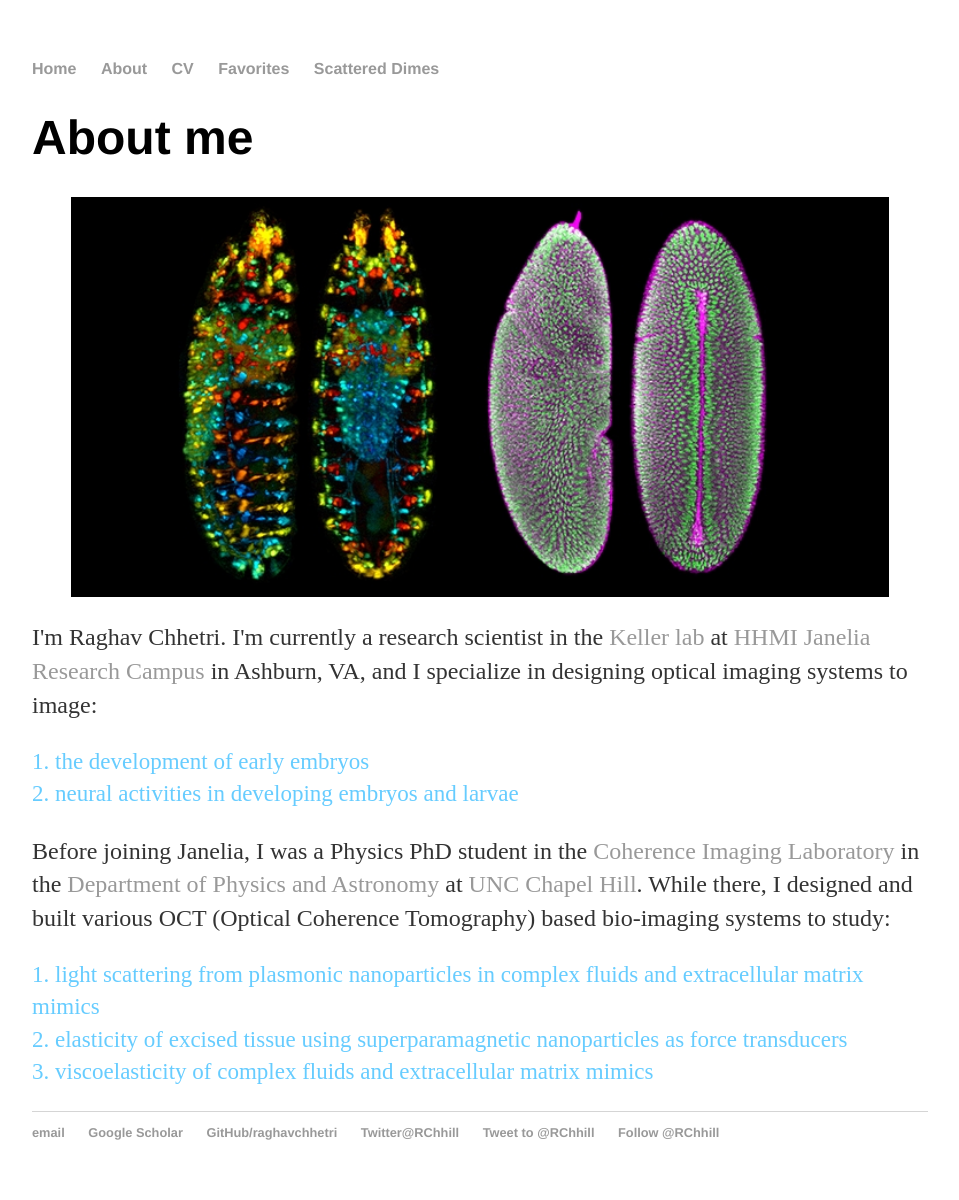
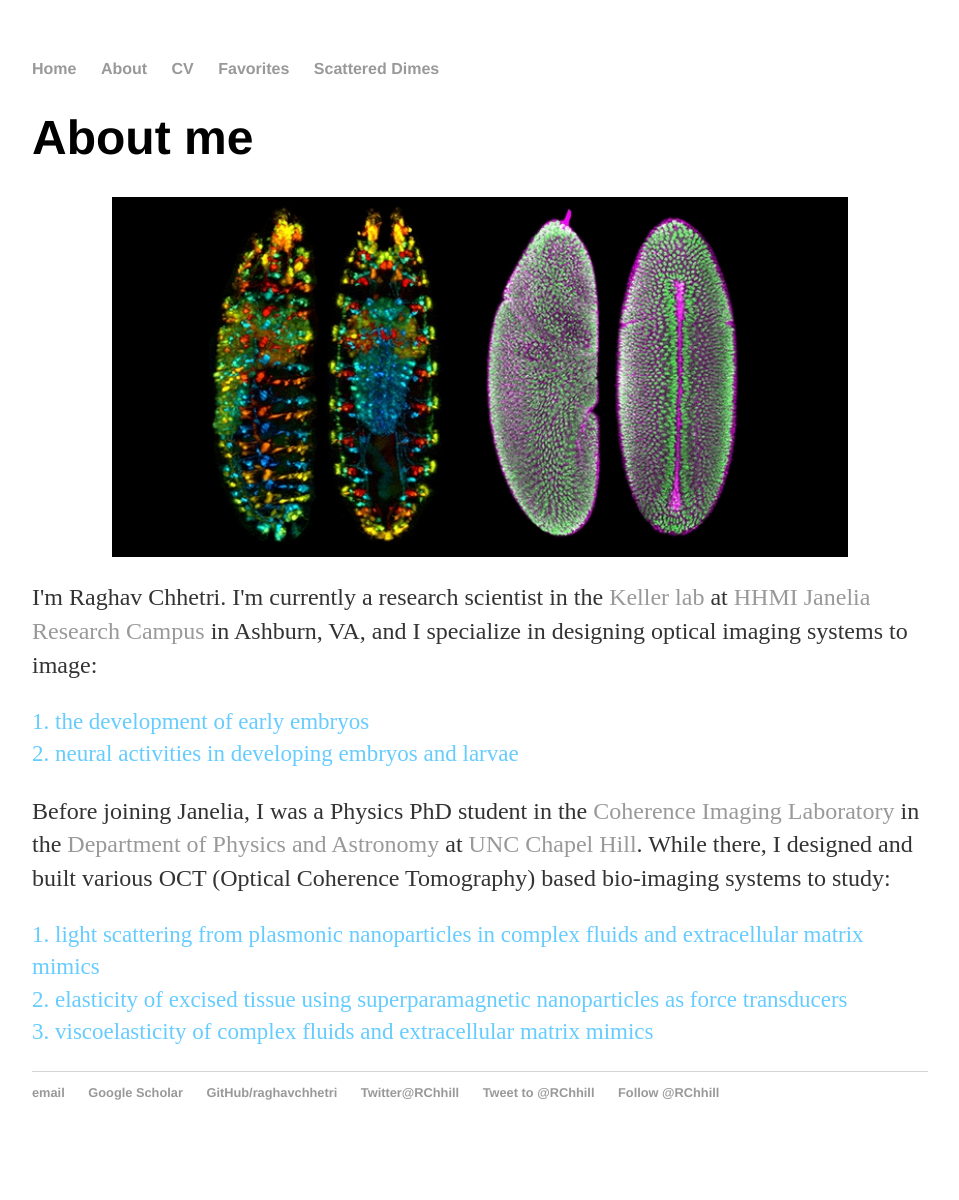
Before and after one commit to raghavchhetri/raghavchhetri.github.io, a Jekyll site: the page built from about/index.html, in a window 1280 px wide. Shown: the whole page, without its empty margins (160-1119 px from the left). Built offline with Jekyll 4.4.1, drawn with Linux system fonts in a browser that asks for light colours; comment, search, counter and statistics services are not loaded; after the commit the page ends 1160 px from its top, so only the background shows below that.

Commit message:
Update index.html

```diff
--- a/about/index.html
+++ b/about/index.html
@@ -4,7 +4,7 @@ title: About Raghav Chhetri
 ---
 		<div class="about">
 			<h1>About me</h1>
-			<div style="height: 400px">
+			<div style="height: 360px">
 				<img src="/about/DrosophilaCombined.png" alt="Neurons,Development" style="max-height:100%; width:100%; object-fit:contain" class="inline"/>
 			</div>
 			<p>I'm Raghav Chhetri. I'm currently a research scientist in the <a href="https://www.janelia.org/lab/keller-lab">Keller lab</a> at <a href="https://www.janelia.org/">HHMI Janelia Research Campus</a> in Ashburn, VA, and
```
